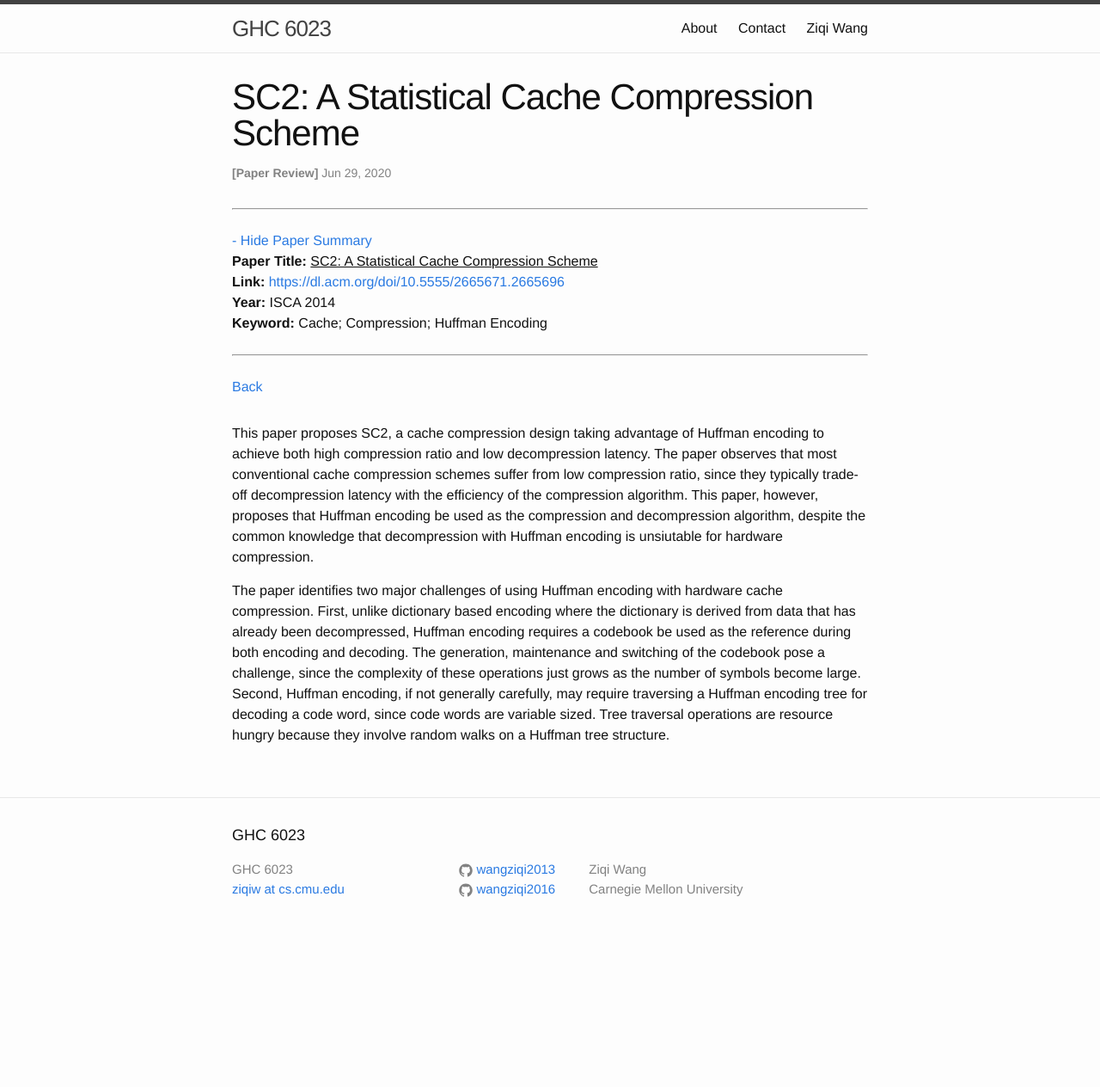
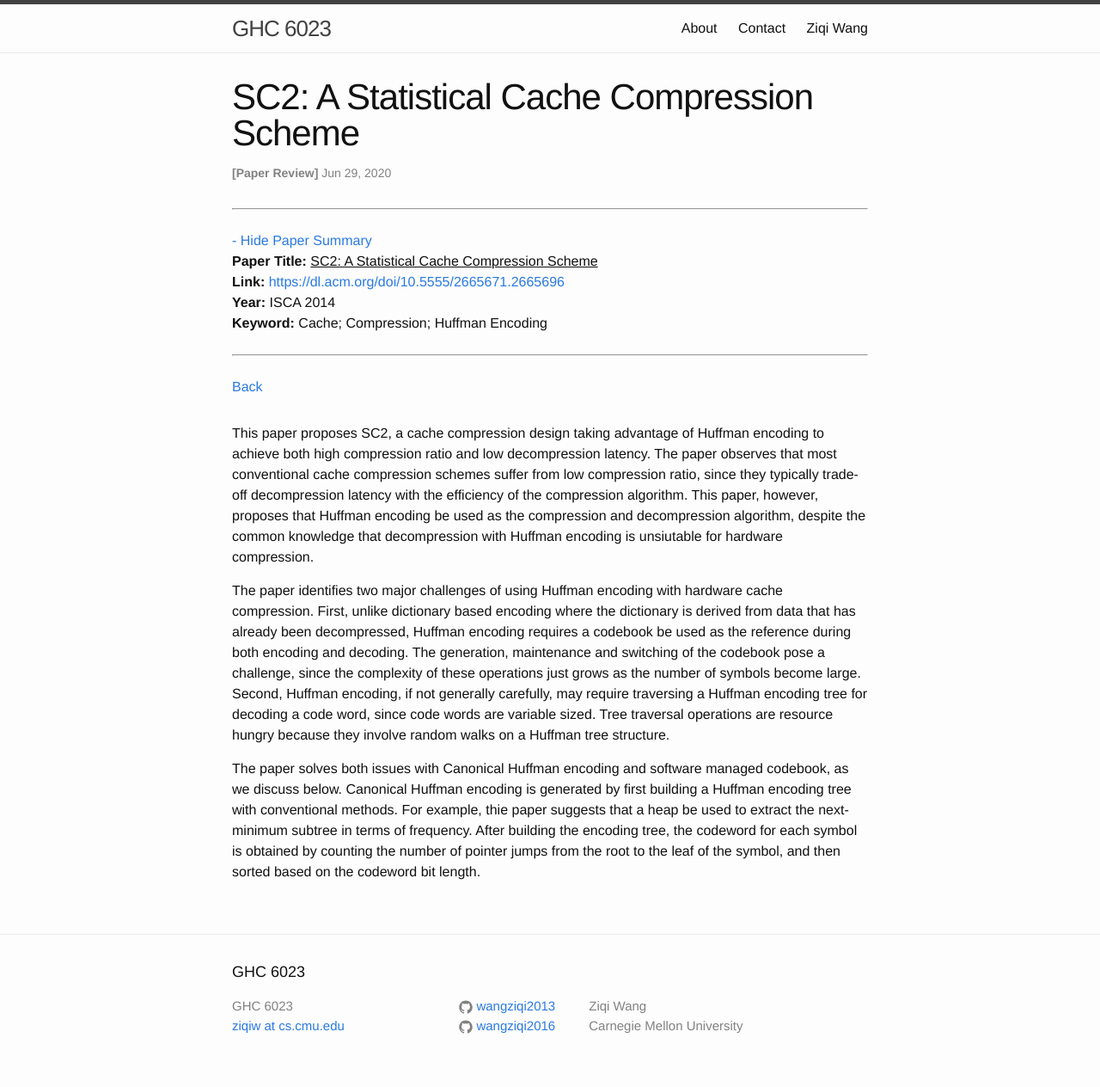
Before and after one commit to wangziqi2013/wangziqi2013.github.io, a Jekyll site: the page built from _posts/2020-06-29-sc2.markdown, in a window 1280 px wide. Shown: the whole page at 86% size. Built offline with Jekyll 4.4.1, drawn with Linux system fonts in a browser that asks for light colours; before the commit the page ends 1105 px from its top, so only the background shows below that.

Commit message:
Adding tree

```diff
--- a/_posts/2020-06-29-sc2.markdown
+++ b/_posts/2020-06-29-sc2.markdown
@@ -26,3 +26,9 @@ codebook pose a challenge, since the complexity of these operations just grows a
 Second, Huffman encoding, if not generally carefully, may require traversing a Huffman encoding tree for decoding a code
 word, since code words are variable sized. Tree traversal operations are resource hungry because they involve random walks
 on a Huffman tree structure.
+
+The paper solves both issues with Canonical Huffman encoding and software managed codebook, as we discuss below.
+Canonical Huffman encoding is generated by first building a Huffman encoding tree with conventional methods. For example,
+thie paper suggests that a heap be used to extract the next-minimum subtree in terms of frequency. After building
+the encoding tree, the codeword for each symbol is obtained by counting the number of pointer jumps from the root
+to the leaf of the symbol, and then sorted based on the codeword bit length.
```
